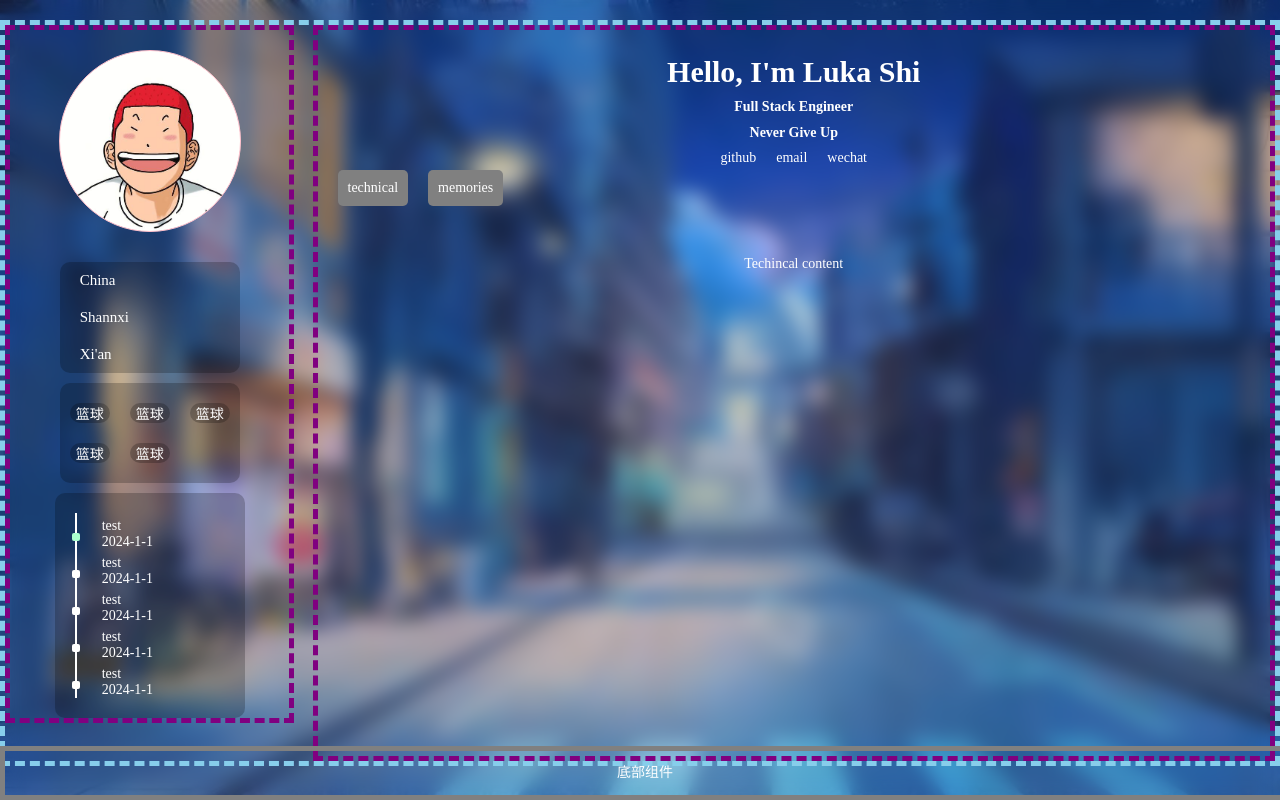
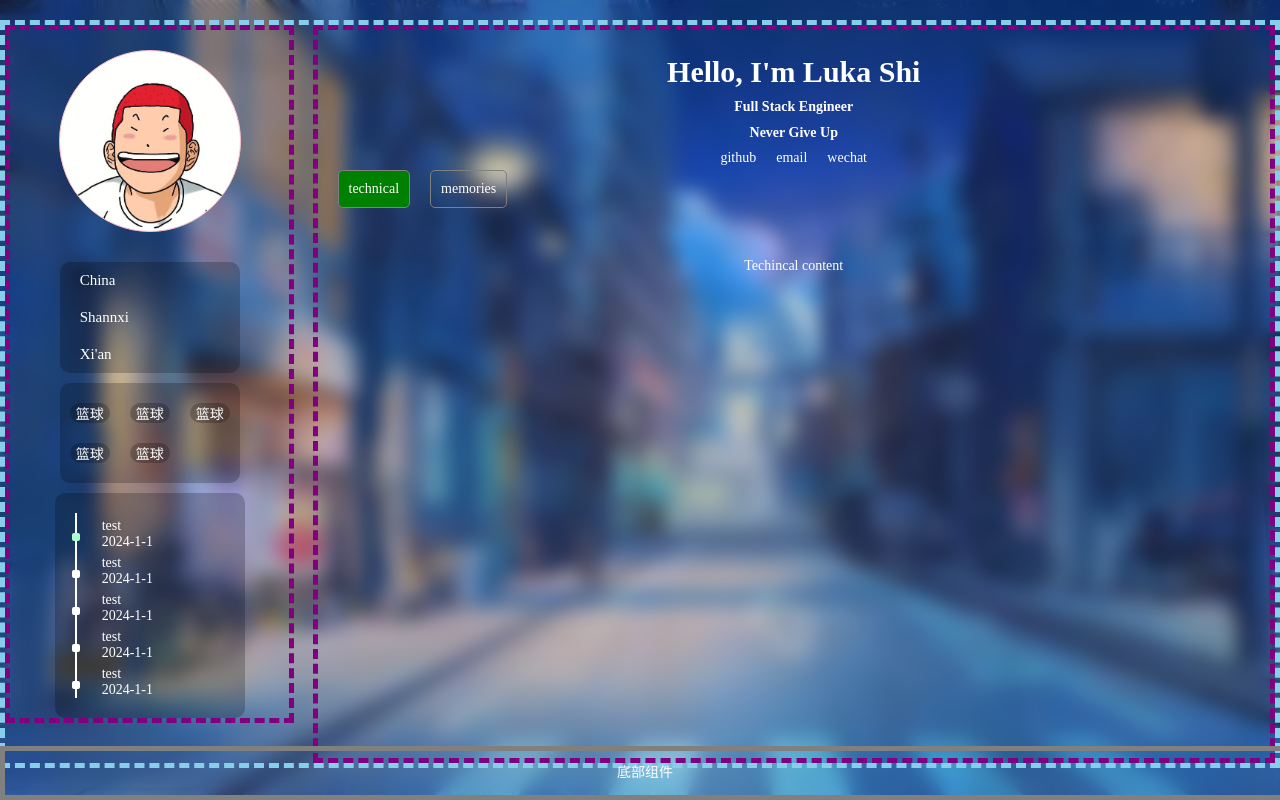
Before and after one commit to zhaozhaoqueue/person_web_frontend, a Vue app: page /technical in a window 1280 px wide. Built offline with nearby package versions, Linux system fonts and the light colour scheme.

Commit message:
add active css for button

```diff
--- a/src/components/ShowMe/index.vue
+++ b/src/components/ShowMe/index.vue
@@ -1,25 +1,36 @@
 <template>
     <div class="navigator">
-        <div @click="showTech" class="item">technical</div>
-        <div @click="showMemories" class="item">memories</div>
+        <div @click="showTech"  id="tech" :class="{active: is_active('tech')}">technical</div>
+        <div @click="showMemories"  id="mem" :class="{active: is_active('mem')}">memories</div>
     </div>
     <RouterView class="content"></RouterView>
 </template>
 
 <script setup lang='ts' name="ShowMe">
+    import {ref} from 'vue'
     import { useRouter, RouterView } from 'vue-router'
     const router = useRouter()
+
+    let active_ele = ref('tech')
 
     function showTech() {
         router.push({
             name: 'technical'
         })
+        active_ele.value = 'tech'
     }
 
     function showMemories() {
         router.push({
             name: 'memories'
         })
+        active_ele.value = 'mem'
+    }
+
+    function is_active(ele_id: string){
+        if (ele_id == active_ele.value){
+            return 'active'
+        }
     }
 
 </script>
@@ -30,11 +41,15 @@
     justify-content: left;
     align-self: flex-start;
 
-    .item {
+    div {
         margin-left: 20px;
-        background-color: grey;
+        border: solid 1px grey;
         padding: 10px;
         border-radius: 5px;
+    }
+
+    div:hover {
+        cursor: pointer;
     }
 }
 .content{
@@ -42,4 +57,9 @@
     width: 100%;
     margin-top: 50px;
 }
+
+.active {
+    background-color: green;
+}
+
 </style>
```
